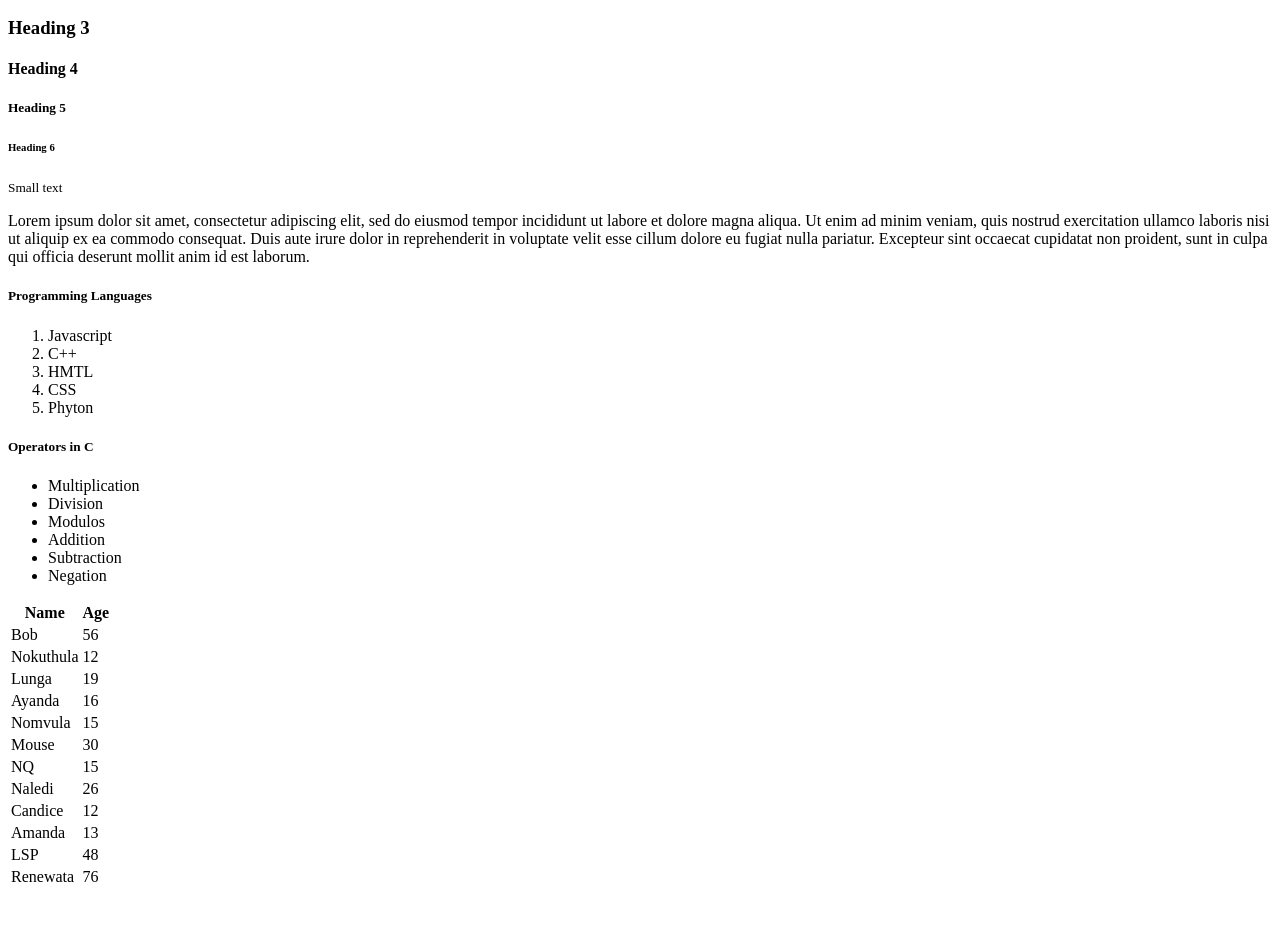
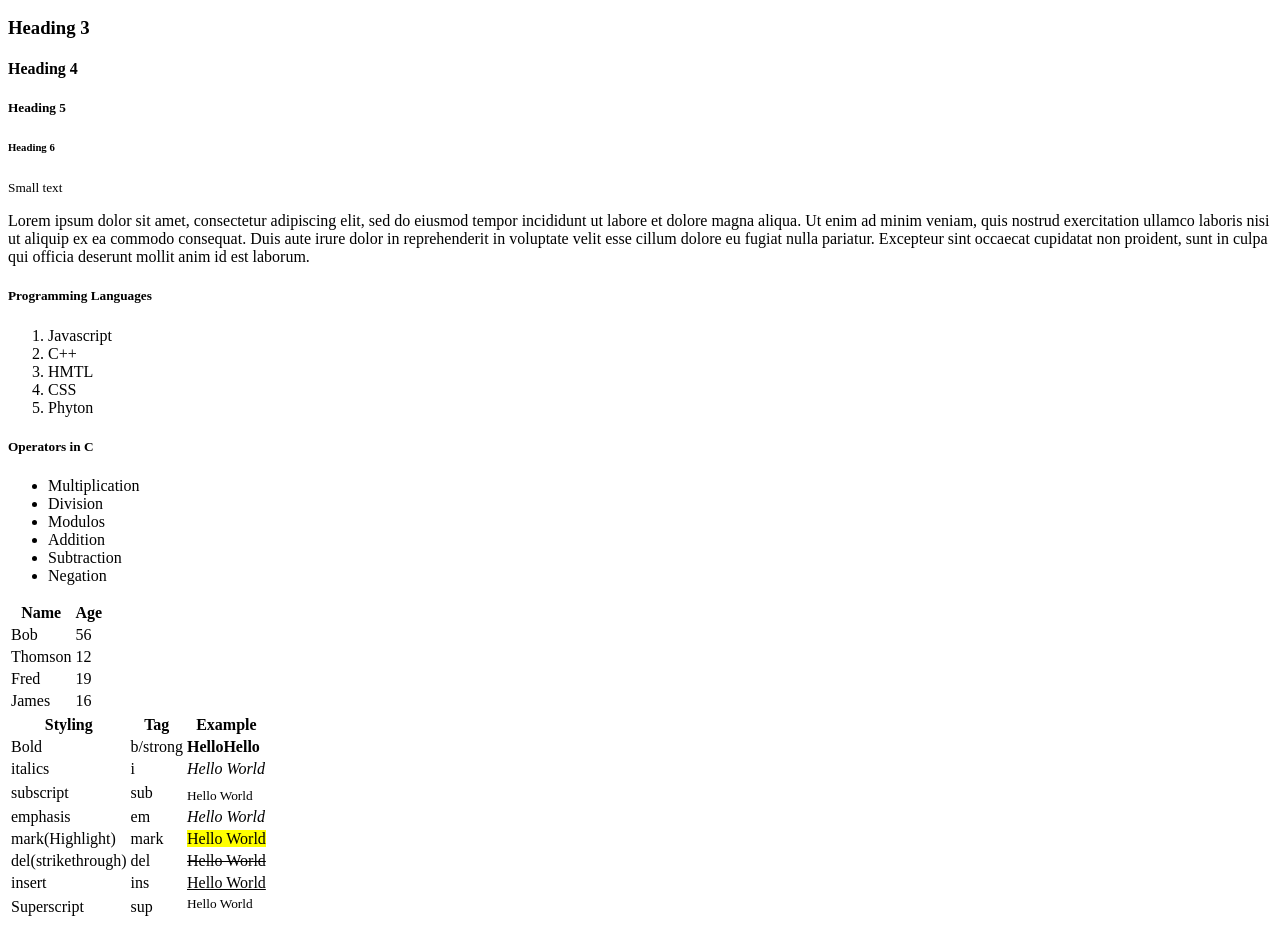
Before and after one commit to RaymondReddington39/Ricko, a plain HTML site: page index.html in a window 1280 px wide. Shown: the part 110-1039 px from the top of the page. Before the commit the page ends 1007 px from the top, so only its background shows below. Drawn offline with Linux system fonts and the light colour scheme.

Commit message:
Ricko's Third Commit

```diff
--- a/index.html
+++ b/index.html
@@ -7,16 +7,22 @@
 </head>
 
 <body>
+    <div id="headings">
     <h1>Heading 1</h1>
     <h2>Heading 2</h2>
     <h3>Heading 3</h3>
     <h4>Heading 4</h4>
     <h5>Heading 5</h5>
     <h6>Heading 6</h6>
+</div>
+  <div id="small">
     <small>Small text</small>
+</div>
+  <div id="paragraph">
     <p>Lorem ipsum dolor sit amet, consectetur adipiscing elit, sed do eiusmod tempor incididunt ut labore et dolore magna aliqua. Ut enim ad minim veniam, quis nostrud exercitation ullamco laboris nisi ut aliquip ex ea commodo consequat. Duis aute irure dolor in reprehenderit in voluptate velit esse cillum dolore eu fugiat nulla pariatur. Excepteur sint occaecat cupidatat non proident, sunt in culpa qui officia deserunt mollit anim id est laborum.</p>
+</div>
 
-    <h5>Programming Languages</h5>
+  <div id="lists"> <h5>Programming Languages</h5>
     <ol>
         <li>Javascript</li>
         <li>C++</li>
@@ -33,7 +39,9 @@
         <li>Subtraction</li>
         <li>Negation</li>
     </ul>
-    <table>
+  </div>
+  <div id="tables">
+  <table>
         <tr>
             <th>Name</th>
             <th>Age</th>
@@ -42,18 +50,25 @@
             <td>Bob</td>
             <td>56</td>
         </tr>
-        <tr><td>Nokuthula</td><td>12</td></tr>
-        <tr><td>Lunga</td><td>19</td></tr>
-        <tr><td>Ayanda</td><td>16</td></tr>
-        <tr><td>Nomvula</td><td>15</td></tr>
-        <tr><td>Mouse</td><td>30</td></tr>
-        <tr><td>NQ</td><td>15</td></tr>
-        <tr><td>Naledi</td><td>26</td></tr>
-        <tr><td>Candice</td><td>12</td></tr>
-        <tr><td>Amanda</td><td>13</td></tr>
-        <tr><td>LSP</td><td>48</td></tr>
-        <tr><td>Renewata</td><td>76</td></tr>
+        <tr><td>Thomson</td><td>12</td></tr>
+        <tr><td>Fred</td><td>19</td></tr>
+        <tr><td>James</td><td>16</td></tr>
     </table>
+  </div>
+
+  <div id="textSyles">
+    <table>
+        <tr><th>Styling</th><th>Tag</th><th>Example</th></tr>
+        <tr><td>Bold</td><td>b/strong</td><td><b>Hello</b><strong>Hello</strong></td></tr>
+        <tr><td>italics</td><td>i</td><td><i>Hello World</i></td></tr>
+        <tr><td>subscript</td><td>sub</td><td><sub>Hello World</sub></td></tr>
+        <tr><td>emphasis</td><td>em</td><td><em>Hello World</em></td></tr>
+        <tr><td>mark(Highlight)</td><td>mark</td><td><mark>Hello World</mark></td></tr>
+        <tr><td>del(strikethrough)</td><td>del</td><td><del>Hello World</del></td></tr>
+        <tr><td>insert</td><td>ins</td><td><ins>Hello World</ins></td></tr>
+        <tr><td>Superscript</td><td>sup</td><td><sup>Hello World</sup></td></tr>
+    </table>
+  </div>
 
 </body>
 
```
